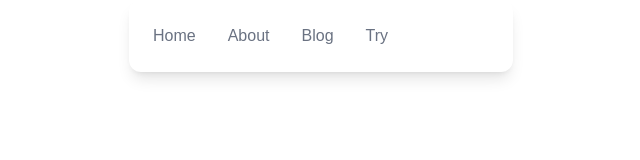
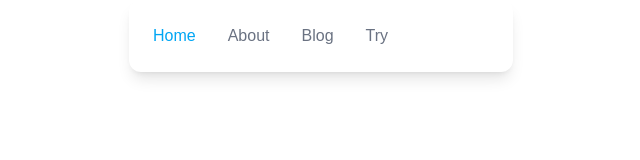
Before and after one commit to aj8d/ippi-frontend, a React (Vite) app: page /home in a window 1280 px wide. Shown: the top 160 px of the page, without its empty margins (319-959 px from the left). Built offline with nearby package versions, Linux system fonts and the light colour scheme; a web font is replaced by a local one.

Commit message:
feat: navbarにあるhome,about,blogの画面遷移

```diff
--- a/src/pages/About.jsx
+++ b/src/pages/About.jsx
@@ -1,3 +1,5 @@
+import Navbar from './Navbar';
+
 export default function About() {
-  return <h1>about</h1>;
+  return <Navbar />;
 }
--- a/src/pages/Blog.jsx
+++ b/src/pages/Blog.jsx
@@ -1,3 +1,5 @@
+import Navbar from './Navbar';
+
 export default function Blog() {
-  return <h1>blog</h1>;
+  return <Navbar />;
 }
--- a/src/pages/Navbar.jsx
+++ b/src/pages/Navbar.jsx
@@ -1,6 +1,8 @@
-import { Link } from 'react-router-dom';
+import { Link, useLocation } from 'react-router-dom';
 
 export default function Navbar() {
+  const location = useLocation();
+
   return (
     <>
       {/* <div class="mx-auto flex max-w-sm items-center gap-x-4 rounded-xl bg-white p-6 shadow-lg outline outline-black/5 dark:bg-slate-800 dark:shadow-none dark:-outline-offset-1 dark:outline-white/10">
@@ -13,13 +15,13 @@ export default function Navbar() {
        */}
 
       <nav className="mx-auto max-w-sm flex place-items-stretch gap-8 rounded-xl bg-white p-6 shadow-lg">
-        <Link to="/home" className="text-gray-500">
+        <Link to="/home" className={location.pathname === '/home' ? 'text-sky-500' : 'text-gray-500'}>
           Home
         </Link>
-        <Link to="/about" className="text-gray-500">
+        <Link to="/about" className={location.pathname === '/about' ? 'text-sky-500' : 'text-gray-500'}>
           About
         </Link>
-        <Link to="/blog" className="text-gray-500">
+        <Link to="/blog" className={location.pathname === '/blog' ? 'text-sky-500' : 'text-gray-500'}>
           Blog
         </Link>
         <Link to="/" className="text-gray-500">
```
